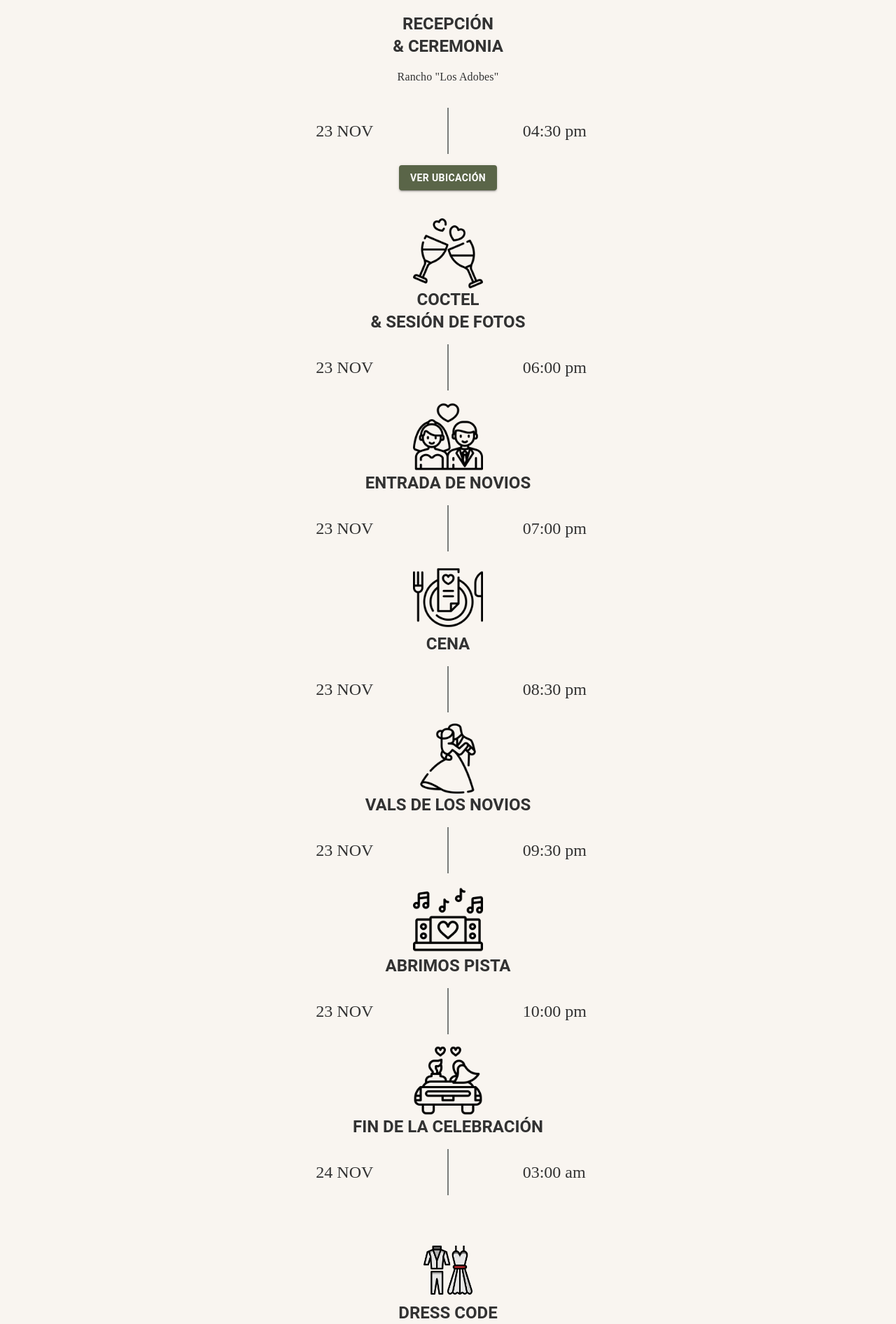
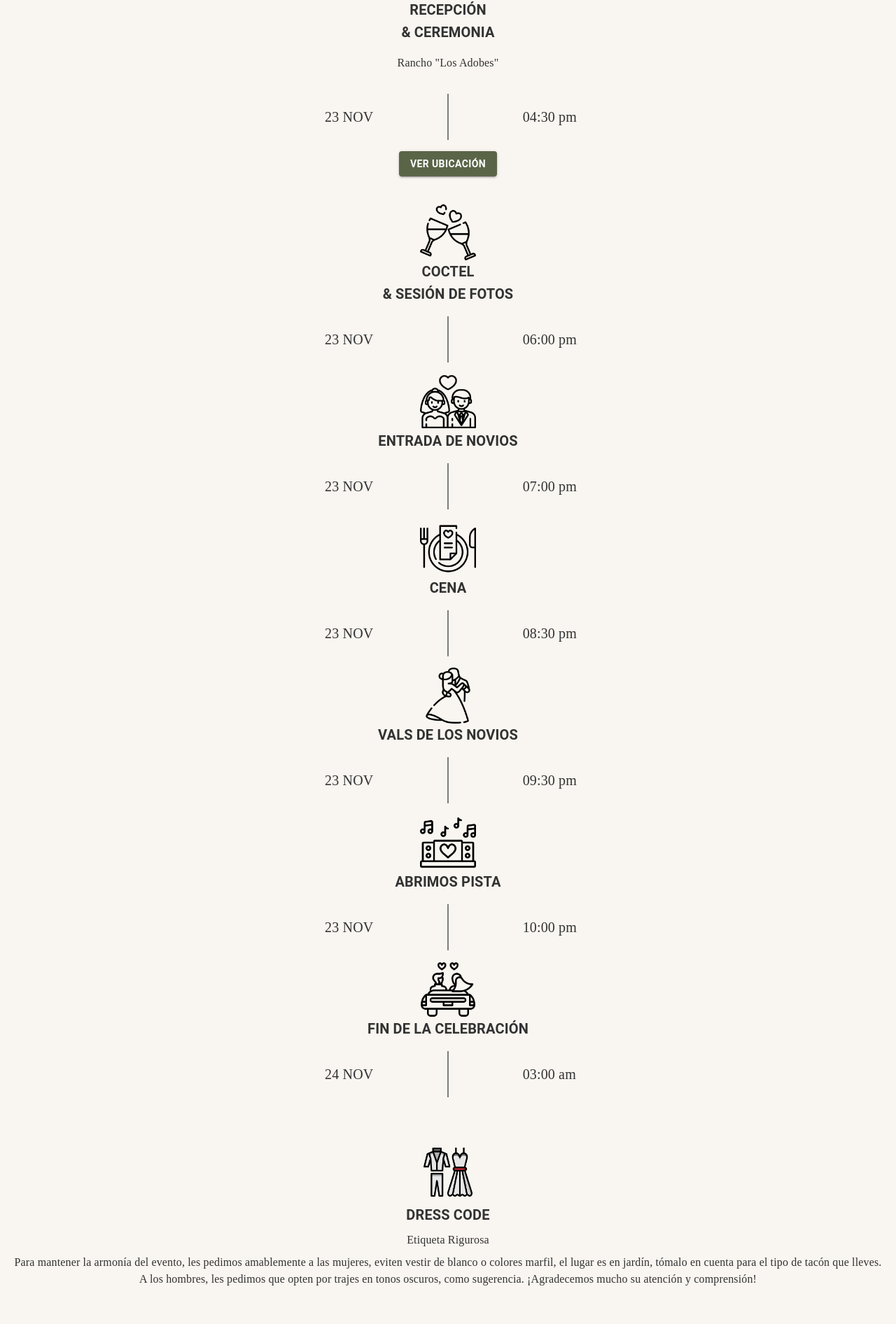
Before and after one commit to brandonvilla21/osiris-dulce, a React (Vite) app: page / in a window 1280 px wide. Shown: the part 1134-3026 px from the top of the page at 70% size. Built offline with nearby package versions, Linux system fonts and the light colour scheme; a web font is replaced by a local one.

Commit message:
Update phone number

```diff
--- a/src/sections/FormConfirmation.jsx
+++ b/src/sections/FormConfirmation.jsx
@@ -10,7 +10,7 @@ import {
   Stack,
   Box,
 } from "@mui/material";
-const phoneNumber = "3411361316";
+const phoneNumber = "3411256688";
 const FormConfirmation = () => {
   const [formData, setFormData] = useState({
     yesNo: "",
--- a/src/sections/Itinerary.jsx
+++ b/src/sections/Itinerary.jsx
@@ -26,7 +26,7 @@ const Item = (props) => {
           width: "100px",
         }}
       />
-      <Typography variant="h5">{props.title}</Typography>
+      <Typography variant="h6">{props.title}</Typography>
       <Typography
         variant="body1"
         fontFamily="JakartaSans"
@@ -37,7 +37,7 @@ const Item = (props) => {
       <Grid item xs={12} style={{ width: "100%" }}>
         <Grid alignItems="center" container style={{ padding: "1rem 0" }}>
           <Grid item xs={5} display="flex" justifyContent="flex-end">
-            <Typography variant="h5" fontFamily="JakartaSans">
+            <Typography variant="h6" fontFamily="JakartaSans">
               {props.date}
             </Typography>
           </Grid>
@@ -51,7 +51,7 @@ const Item = (props) => {
             />
           </Grid>
           <Grid item xs={5} display="flex" justifyContent="flex-start">
-            <Typography variant="h5" fontFamily="JakartaSans">
+            <Typography variant="h6" fontFamily="JakartaSans">
               {props.hour}
             </Typography>
           </Grid>
@@ -96,11 +96,11 @@ const Itinerary = () => {
           src={"./assets/icons/osiris/rings.gif"}
           alt={"Anillos de compromiso"}
           style={{
-            height: "100px",
-            width: "100px",
+            height: "80px",
+            width: "80px",
           }}
         />
-        <Typography variant="h5" fontWeight="bold">
+        <Typography variant="h6" fontWeight="bold">
           RECEPCIÓN <br />& CEREMONIA
         </Typography>
         <Typography
@@ -113,7 +113,7 @@ const Itinerary = () => {
         <Grid item xs={12} style={{ width: "100%" }}>
           <Grid alignItems="center" container style={{ padding: "1rem 0" }}>
             <Grid item xs={5} display="flex" justifyContent="flex-end">
-              <Typography variant="h5" fontFamily="JakartaSans">
+              <Typography variant="h6" fontFamily="JakartaSans">
                 23 NOV
               </Typography>
             </Grid>
@@ -127,7 +127,7 @@ const Itinerary = () => {
               />
             </Grid>
             <Grid item xs={5} display="flex" justifyContent="flex-start">
-              <Typography variant="h5" fontFamily="JakartaSans">
+              <Typography variant="h6" fontFamily="JakartaSans">
                 04:30 pm
               </Typography>
             </Grid>
@@ -172,17 +172,17 @@ const Itinerary = () => {
           src={"./assets/icons/coctel.png"}
           alt={"Coctel"}
           style={{
-            height: "100px",
-            width: "100px",
+            height: "80px",
+            width: "80px",
           }}
         />
-        <Typography variant="h5" fontWeight="bold">
+        <Typography variant="h6" fontWeight="bold">
           COCTEL <br />& SESIÓN DE FOTOS
         </Typography>
         <Grid item xs={12} style={{ width: "100%" }}>
           <Grid alignItems="center" container style={{ padding: "1rem 0" }}>
             <Grid item xs={5} display="flex" justifyContent="flex-end">
-              <Typography variant="h5" fontFamily="JakartaSans">
+              <Typography variant="h6" fontFamily="JakartaSans">
                 23 NOV
               </Typography>
             </Grid>
@@ -196,7 +196,7 @@ const Itinerary = () => {
               />
             </Grid>
             <Grid item xs={5} display="flex" justifyContent="flex-start">
-              <Typography variant="h5" fontFamily="JakartaSans">
+              <Typography variant="h6" fontFamily="JakartaSans">
                 06:00 pm
               </Typography>
             </Grid>
@@ -220,17 +220,17 @@ const Itinerary = () => {
           src={"./assets/icons/wedding-couple.png"}
           alt={"Novios"}
           style={{
-            height: "100px",
-            width: "100px",
+            height: "80px",
+            width: "80px",
           }}
         />
-        <Typography variant="h5" fontWeight="bold">
+        <Typography variant="h6" fontWeight="bold">
           ENTRADA DE NOVIOS
         </Typography>
         <Grid item xs={12} style={{ width: "100%" }}>
           <Grid alignItems="center" container style={{ padding: "1rem 0" }}>
             <Grid item xs={5} display="flex" justifyContent="flex-end">
-              <Typography variant="h5" fontFamily="JakartaSans">
+              <Typography variant="h6" fontFamily="JakartaSans">
                 23 NOV
               </Typography>
             </Grid>
@@ -244,7 +244,7 @@ const Itinerary = () => {
               />
             </Grid>
             <Grid item xs={5} display="flex" justifyContent="flex-start">
-              <Typography variant="h5" fontFamily="JakartaSans">
+              <Typography variant="h6" fontFamily="JakartaSans">
                 07:00 pm
               </Typography>
             </Grid>
@@ -268,17 +268,17 @@ const Itinerary = () => {
           src={"./assets/icons/dinner.png"}
           alt={"Cena"}
           style={{
-            height: "100px",
-            width: "100px",
+            height: "80px",
+            width: "80px",
           }}
         />
-        <Typography variant="h5" fontWeight="bold">
+        <Typography variant="h6" fontWeight="bold">
           CENA
         </Typography>
         <Grid item xs={12} style={{ width: "100%" }}>
           <Grid alignItems="center" container style={{ padding: "1rem 0" }}>
             <Grid item xs={5} display="flex" justifyContent="flex-end">
-              <Typography variant="h5" fontFamily="JakartaSans">
+              <Typography variant="h6" fontFamily="JakartaSans">
                 23 NOV
               </Typography>
             </Grid>
@@ -292,7 +292,7 @@ const Itinerary = () => {
               />
             </Grid>
             <Grid item xs={5} display="flex" justifyContent="flex-start">
-              <Typography variant="h5" fontFamily="JakartaSans">
+              <Typography variant="h6" fontFamily="JakartaSans">
                 08:30 pm
               </Typography>
             </Grid>
@@ -316,17 +316,17 @@ const Itinerary = () => {
           src={"./assets/icons/vals.png"}
           alt={"Vals"}
           style={{
-            height: "100px",
-            width: "100px",
+            height: "80px",
+            width: "80px",
           }}
         />
-        <Typography variant="h5" fontWeight="bold">
+        <Typography variant="h6" fontWeight="bold">
           VALS DE LOS NOVIOS
         </Typography>
         <Grid item xs={12} style={{ width: "100%" }}>
           <Grid alignItems="center" container style={{ padding: "1rem 0" }}>
             <Grid item xs={5} display="flex" justifyContent="flex-end">
-              <Typography variant="h5" fontFamily="JakartaSans">
+              <Typography variant="h6" fontFamily="JakartaSans">
                 23 NOV
               </Typography>
             </Grid>
@@ -340,7 +340,7 @@ const Itinerary = () => {
               />
             </Grid>
             <Grid item xs={5} display="flex" justifyContent="flex-start">
-              <Typography variant="h5" fontFamily="JakartaSans">
+              <Typography variant="h6" fontFamily="JakartaSans">
                 09:30 pm
               </Typography>
             </Grid>
@@ -364,17 +364,17 @@ const Itinerary = () => {
           src={"./assets/icons/dance.png"}
           alt={"Baile"}
           style={{
-            height: "100px",
-            width: "100px",
+            height: "80px",
+            width: "80px",
           }}
         />
-        <Typography variant="h5" fontWeight="bold">
+        <Typography variant="h6" fontWeight="bold">
           ABRIMOS PISTA
         </Typography>
         <Grid item xs={12} style={{ width: "100%" }}>
           <Grid alignItems="center" container style={{ padding: "1rem 0" }}>
             <Grid item xs={5} display="flex" justifyContent="flex-end">
-              <Typography variant="h5" fontFamily="JakartaSans">
+              <Typography variant="h6" fontFamily="JakartaSans">
                 23 NOV
               </Typography>
             </Grid>
@@ -388,7 +388,7 @@ const Itinerary = () => {
               />
             </Grid>
             <Grid item xs={5} display="flex" justifyContent="flex-start">
-              <Typography variant="h5" fontFamily="JakartaSans">
+              <Typography variant="h6" fontFamily="JakartaSans">
                 10:00 pm
               </Typography>
             </Grid>
@@ -412,17 +412,17 @@ const Itinerary = () => {
           src={"./assets/icons/end.png"}
           alt={"Fin"}
           style={{
-            height: "100px",
-            width: "100px",
+            height: "80px",
+            width: "80px",
           }}
         />
-        <Typography variant="h5" fontWeight="bold">
+        <Typography variant="h6" fontWeight="bold">
           FIN DE LA CELEBRACIÓN
         </Typography>
         <Grid item xs={12} style={{ width: "100%" }}>
           <Grid alignItems="center" container style={{ padding: "1rem 0" }}>
             <Grid item xs={5} display="flex" justifyContent="flex-end">
-              <Typography variant="h5" fontFamily="JakartaSans">
+              <Typography variant="h6" fontFamily="JakartaSans">
                 24 NOV
               </Typography>
             </Grid>
@@ -436,7 +436,7 @@ const Itinerary = () => {
               />
             </Grid>
             <Grid item xs={5} display="flex" justifyContent="flex-start">
-              <Typography variant="h5" fontFamily="JakartaSans">
+              <Typography variant="h6" fontFamily="JakartaSans">
                 03:00 am
               </Typography>
             </Grid>
@@ -461,7 +461,7 @@ const Itinerary = () => {
             paddingBottom: "10px",
           }}
         />
-        <Typography variant="h5" textAlign="center" fontWeight="bold">
+        <Typography variant="h6" textAlign="center" fontWeight="bold">
           DRESS CODE
         </Typography>
         <Typography
@@ -474,7 +474,7 @@ const Itinerary = () => {
           Etiqueta Rigurosa
         </Typography>
         <Typography
-          variant="body2"
+          variant="body1"
           fontFamily="JakartaSans"
           textAlign="center"
           pt={1}
@@ -504,7 +504,7 @@ const Itinerary = () => {
             paddingBottom: "10px",
           }}
         />
-        <Typography variant="h5" textAlign="center" fontWeight="bold">
+        <Typography variant="h6" textAlign="center" fontWeight="bold">
           NO NIÑOS
         </Typography>
         <Typography
@@ -564,8 +564,8 @@ const Itinerary = () => {
           src="./assets/icons/wedding-location.png"
           alt="Wedding location"
           style={{
-            height: "100px",
-            width: "100px",
+            height: "80px",
+            width: "80px",
             paddingBottom: "2rem",
           }}
         />
```
